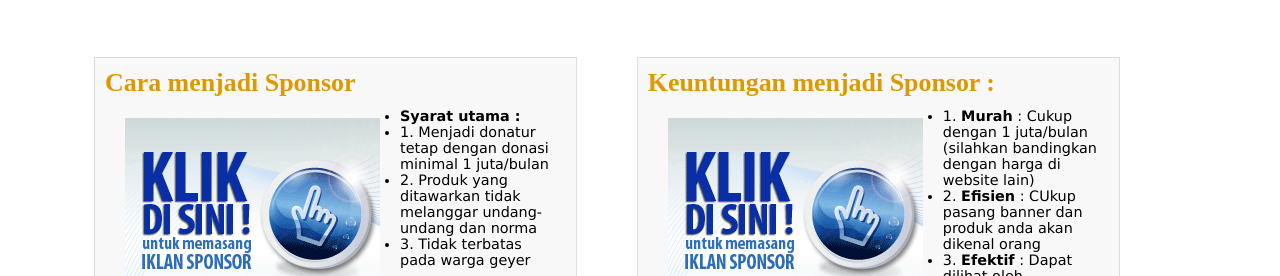
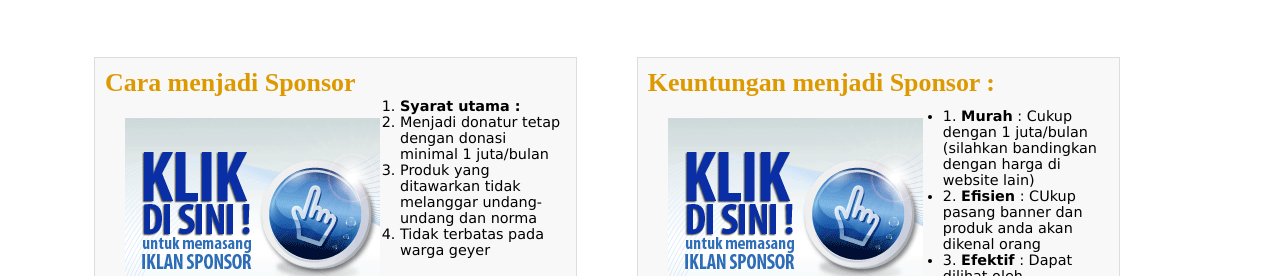
Before and after one commit to peduligeyer/peduligeyer.github.io, a plain HTML site: page sponsor.html in a window 1280 px wide. Shown: the part 524-800 px from the top of the page. Drawn offline with Linux system fonts and the light colour scheme.

Commit message:
Update sponsor.html

```diff
--- a/sponsor.html
+++ b/sponsor.html
@@ -71,12 +71,12 @@
 	<h2><a href="#">Cara menjadi Sponsor</a></h2>
 	<a href="#">
 		<img src="images/iklan.gif" /></a>
-		<ul>
+		<ol>
 		<li><b>Syarat utama :</b></li>
-		<li>1. Menjadi donatur tetap dengan donasi minimal 1 juta/bulan</li>
-		<li>2. Produk yang ditawarkan tidak melanggar undang-undang dan norma</li>
-		<li>3. Tidak terbatas pada warga geyer</li>
-	</ul>
+		<li>Menjadi donatur tetap dengan donasi minimal 1 juta/bulan</li>
+		<li>Produk yang ditawarkan tidak melanggar undang-undang dan norma</li>
+		<li>Tidak terbatas pada warga geyer</li>
+	</ol>
 </div>
 
 <div class="book">
```
